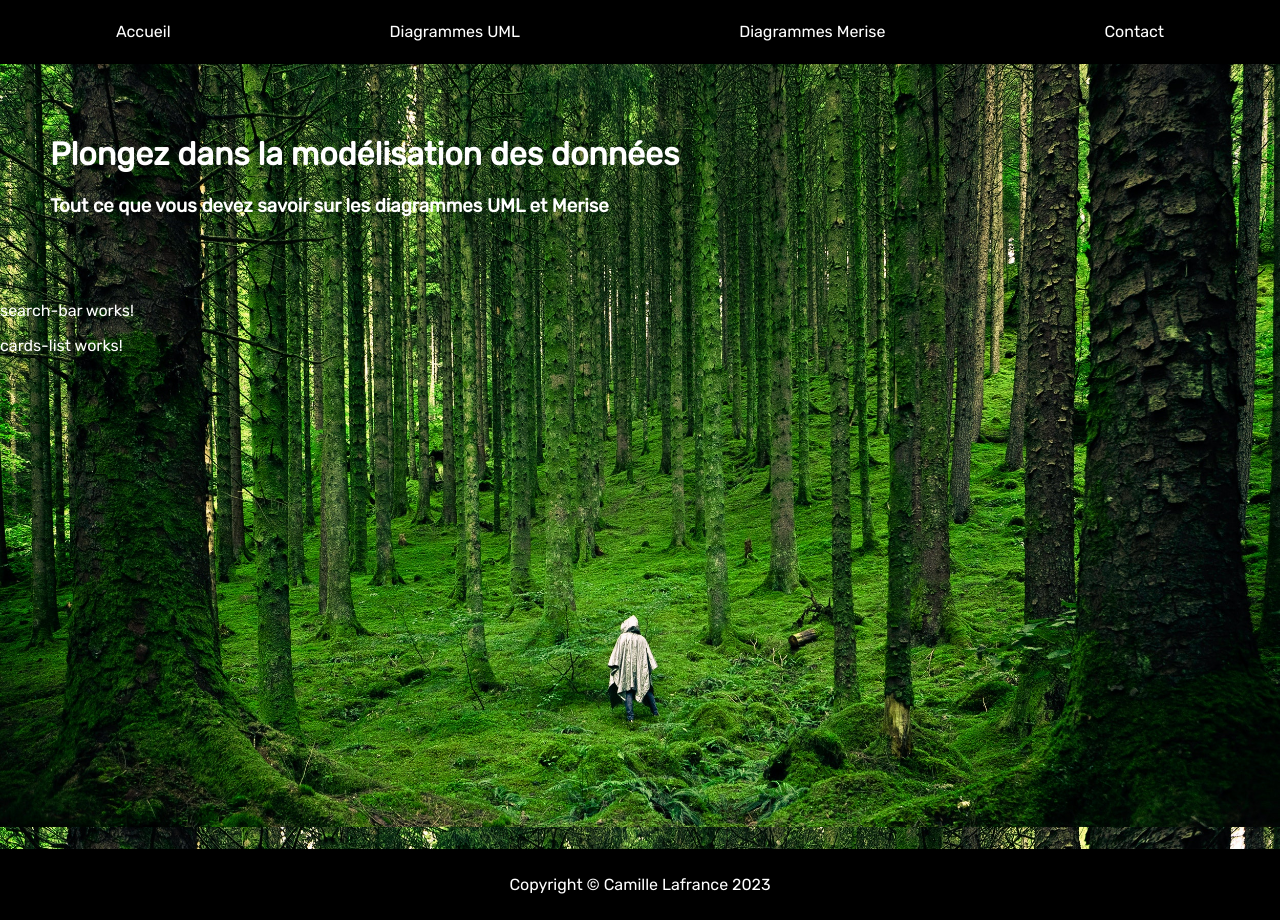
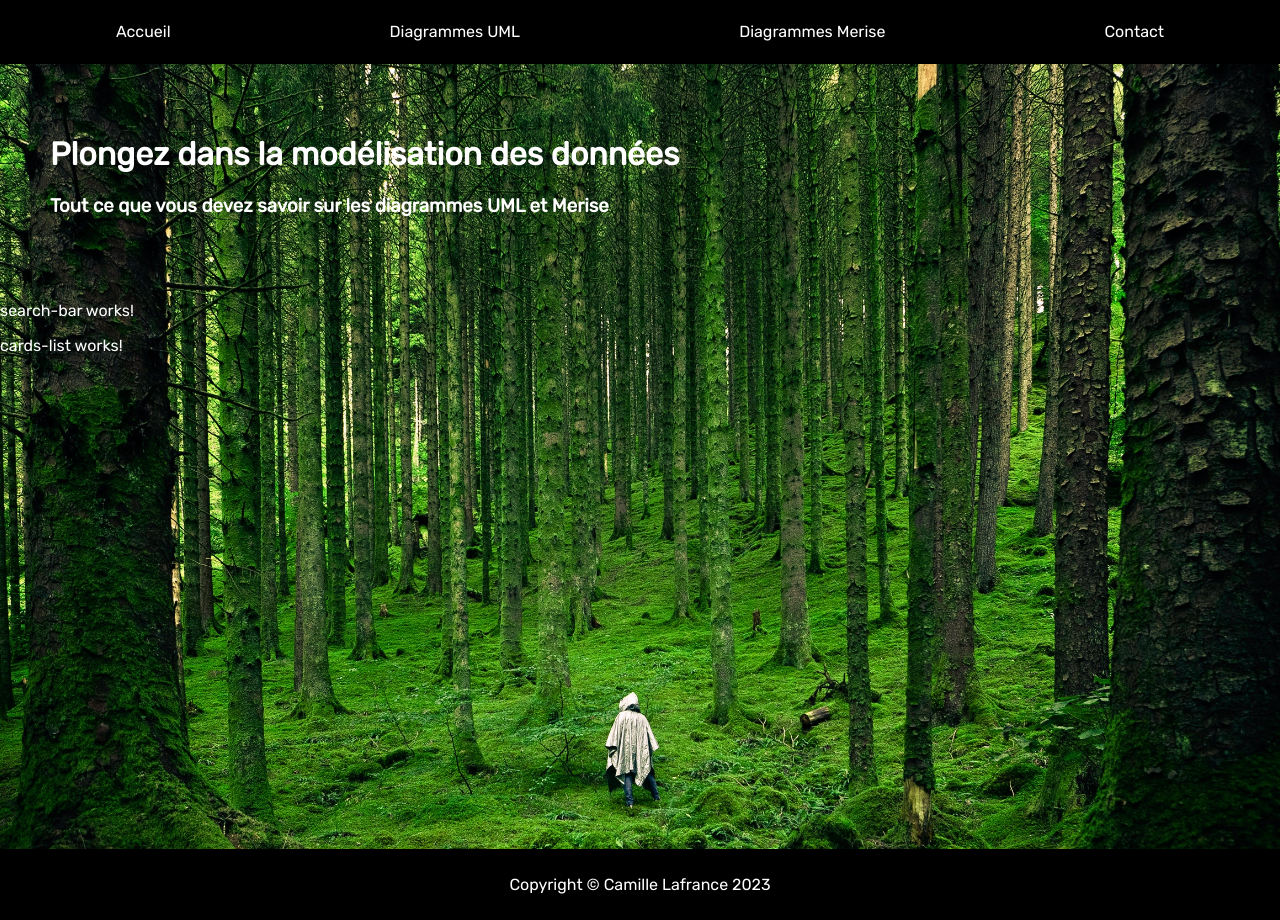
Before and after one commit to 2023-cda-alt-devops-p4/catalog-cl, an Angular app: page / in a window 1280 px wide. Built offline with nearby package versions, Linux system fonts and the light colour scheme.

Commit message:
style: adjust min size of body with background color

```diff
--- a/src/styles.css
+++ b/src/styles.css
@@ -3,8 +3,8 @@ body {
   /* Position */
   display: block;
   box-sizing: border-box;
-  width: 100%;
-  height: 100%;
+  min-width: 100%;
+  min-height: 100%;
   margin: 0;
   padding: 0;
 
```
